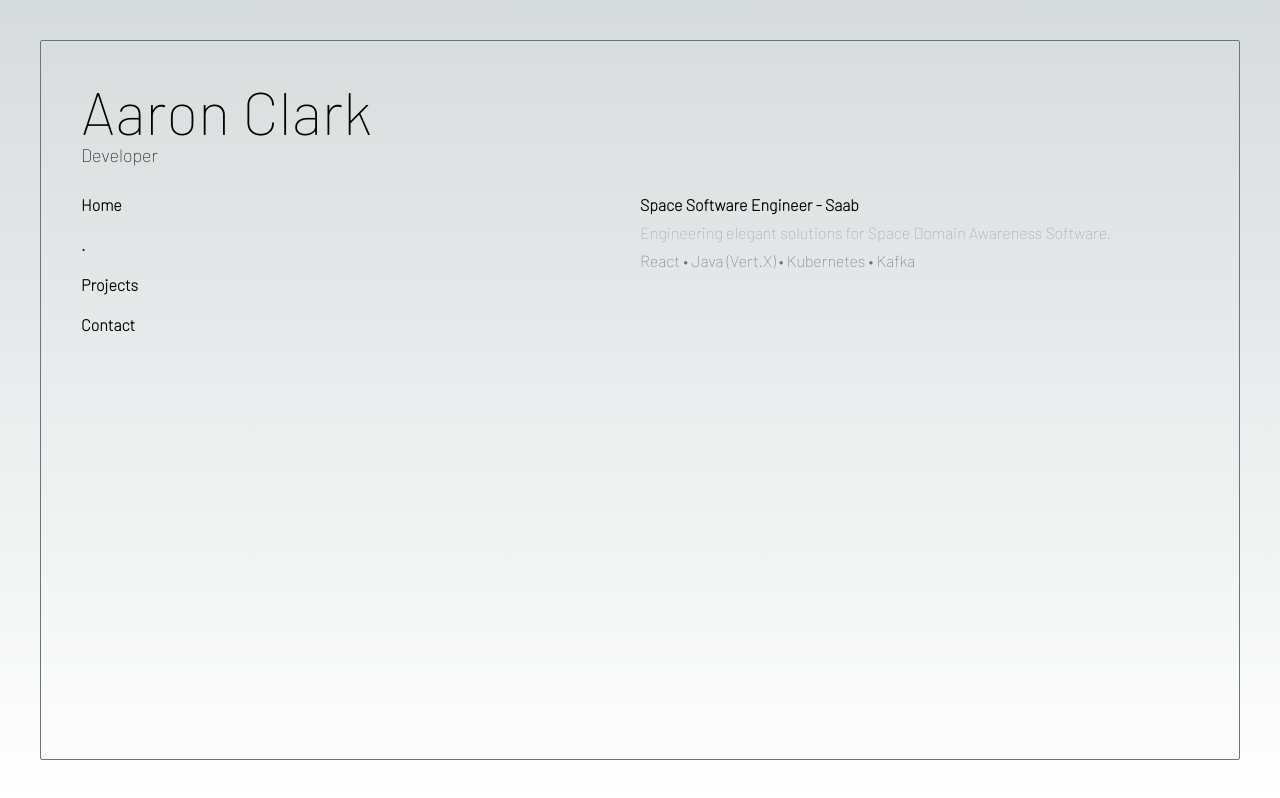
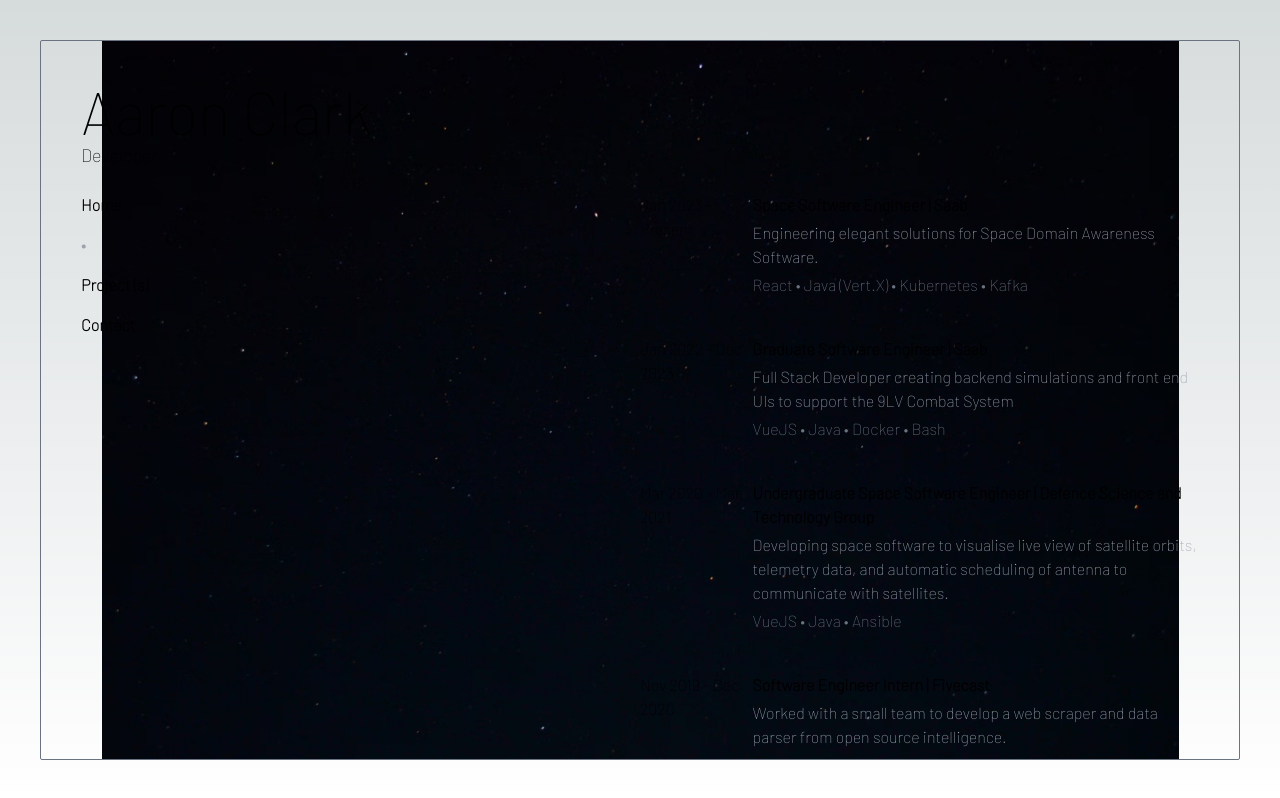
Before and after one commit to AaronC23/resume-cloud-aws, a Next.js app: page /about in a window 1280 px wide. Built offline with nearby package versions, Linux system fonts and the light colour scheme.

Commit message:
Add scrollable text + new background + else

```diff
--- a/app/about/page.tsx
+++ b/app/about/page.tsx
@@ -4,27 +4,52 @@ interface JobExperience {
   title: string;
   description: string;
   technologies: string;
+  date: string;
 }
 
 export default function About() {
   const experiences: JobExperience[] = [
     {
-      title: "Space Software Engineer - Saab",
+      title: "Space Software Engineer | Saab",
       description:
         "Engineering elegant solutions for Space Domain Awareness Software.",
       technologies: "React \u2022 Java (Vert.X) \u2022 Kubernetes \u2022 Kafka",
+      date: "Jan 2023 - Present",
+    },
+    {
+      title: "Graduate Software Engineer | Saab ",
+      description:
+        "Full Stack Developer creating backend simulations and front end UIs to support the 9LV Combat System",
+      technologies: "VueJS \u2022 Java \u2022 Docker \u2022 Bash",
+      date: "Jan 2022 - Dec 2023",
+    },
+    {
+      title:
+        "Undergraduate Space Software Engineer | Defence Science and Technology Group",
+      description:
+        "Developing space software to visualise live view of satellite orbits, telemetry data, and automatic scheduling of antenna to communicate with satellites.",
+      technologies: "VueJS \u2022 Java \u2022 Ansible",
+      date: "Mar 2020 - Mar 2021",
+    },
+    {
+      title: "Software Engineer Intern | Fivecast",
+      description:
+        "Worked with a small team to develop a web scraper and data parser from open source intelligence.",
+      technologies: "Java \u2022 Python \u2022 JSoup",
+      date: "Nov 2019 - Dec 2020",
     },
   ];
 
   return (
-    <div className="grid gap-4">
-      <div className="font-barlow text-left overflow-auto columns-1">
+    <div className="grid gap-4 scrollable">
+      <div className="font-barlow text-left columns-1">
         {experiences.map((exp, index) => {
           return (
             <Experience
               title={exp.title}
               description={exp.description}
               technologies={exp.technologies}
+              date={exp.date}
               key={index}
             />
           );
--- a/app/components/experience.tsx
+++ b/app/components/experience.tsx
@@ -1,19 +1,20 @@
-"use client";
-
-import { useEffect, useState } from "react";
-
 export interface Props {
   title: string;
   description: string;
   technologies: string;
+  date: string;
+  company?: string;
 }
 
 export default function Experience(props: Props) {
   return (
-    <div>
-      <div className="title">{props.title}</div>
-      <div className="description">{props.description}</div>
-      <div className="technologies">{props.technologies}</div>
+    <div className="pb-10 grid grid-cols-5 gap-1">
+      <div className="col-span-1">{props.date}</div>
+      <div className="col-span-4">
+        <div className="title">{props.title}</div>
+        <div className="description">{props.description}</div>
+        <div className="technologies">{props.technologies}</div>
+      </div>
     </div>
   );
 }
--- a/app/globals.css
+++ b/app/globals.css
@@ -62,6 +62,10 @@ body {
   .technologies {
     @apply font-light text-gray-500 pt-1;
   }
+
+  .scrollable {
+    @apply h-[calc(100vh-240px)] overflow-y-scroll;
+  }
 }
 
 a.hoverLink {
--- a/app/layout.tsx
+++ b/app/layout.tsx
@@ -1,8 +1,9 @@
 import type { Metadata } from "next";
 import { Inter } from "next/font/google";
 import "./globals.css";
-import background from "./images/bg-image.jpg";
+import background from "./images/bg-image-2.jpg";
 import Navbar from "./navbar/navbar";
+import Image from "next/image";
 
 const inter = Inter({ subsets: ["latin"] });
 
@@ -20,23 +21,23 @@ export default function RootLayout({
     <html lang="en">
       <body className={inter.className}>
         <div className="p-10">
-          <div className="border border-1 border-gray-500 p-10 rounded-sm h-[calc(100vh-80px)]">
+          <div className="border border-1 border-gray-500 p-10 rounded-sm h-[calc(100vh-80px)] relative">
             <p className="font-barlow text-6xl">Aaron Clark</p>
             <p className="font-barlow text-lg pb-6">Developer</p>
             <main className="grid lg:grid-cols-2 grid-cols-2">
               <Navbar />
               {children}
               {/* /Work out the image later zz */}
-              {/* <Image
-                className="-z-10 opacity-80 h-[calc(100vh-80px)]"
+              <Image
+                className="-z-10 opacity-100"
                 alt="Background"
                 src={background}
+                layout="fill"
                 placeholder="blur"
-                fill
                 style={{
-                  objectFit: "cover",
+                  objectFit: "contain",
                 }}
-              /> */}
+              />
             </main>
           </div>
         </div>
--- a/app/navbar/navbar.tsx
+++ b/app/navbar/navbar.tsx
@@ -21,7 +21,7 @@ export default function Navbar() {
       link: "/about",
     },
     {
-      name: "Projects",
+      name: "Project (s)",
       link: "/projects",
     },
     {
@@ -44,7 +44,7 @@ export default function Navbar() {
                       href={page.link}
                       className="pointer-events-none"
                     >
-                      <p className="font-bold">.</p>
+                      <p className="text-gray-400">&bull;</p>
                     </Link>
                   </li>
                 );
--- a/app/page.tsx
+++ b/app/page.tsx
@@ -1,7 +1,7 @@
 export default function Home() {
   return (
     <div className="grid gap-4">
-      <div className="font-barlow overflow-auto">
+      <div className="font-barlow scrollable">
         {/* Need to make font smaller, need to add padding to bottom of navbar if small screen */}
         Hello! I am Aaron Clark, a Software Engineer based in Adelaide. I
         believe in creating a seamless and tailored experiences for users.
--- a/app/projects/page.tsx
+++ b/app/projects/page.tsx
@@ -5,11 +5,13 @@ const Projects = () => (
   <div>
     <div>
       <Image
+        className="-z-10"
         alt="Background"
         src={background}
         placeholder="blur"
         quality={100}
-        fill
+        width={100}
+        height={100}
         sizes="100vw"
         style={{
           objectFit: "cover",
```
Also changed, not shown: app/images/bg-image-2.jpg (added).
